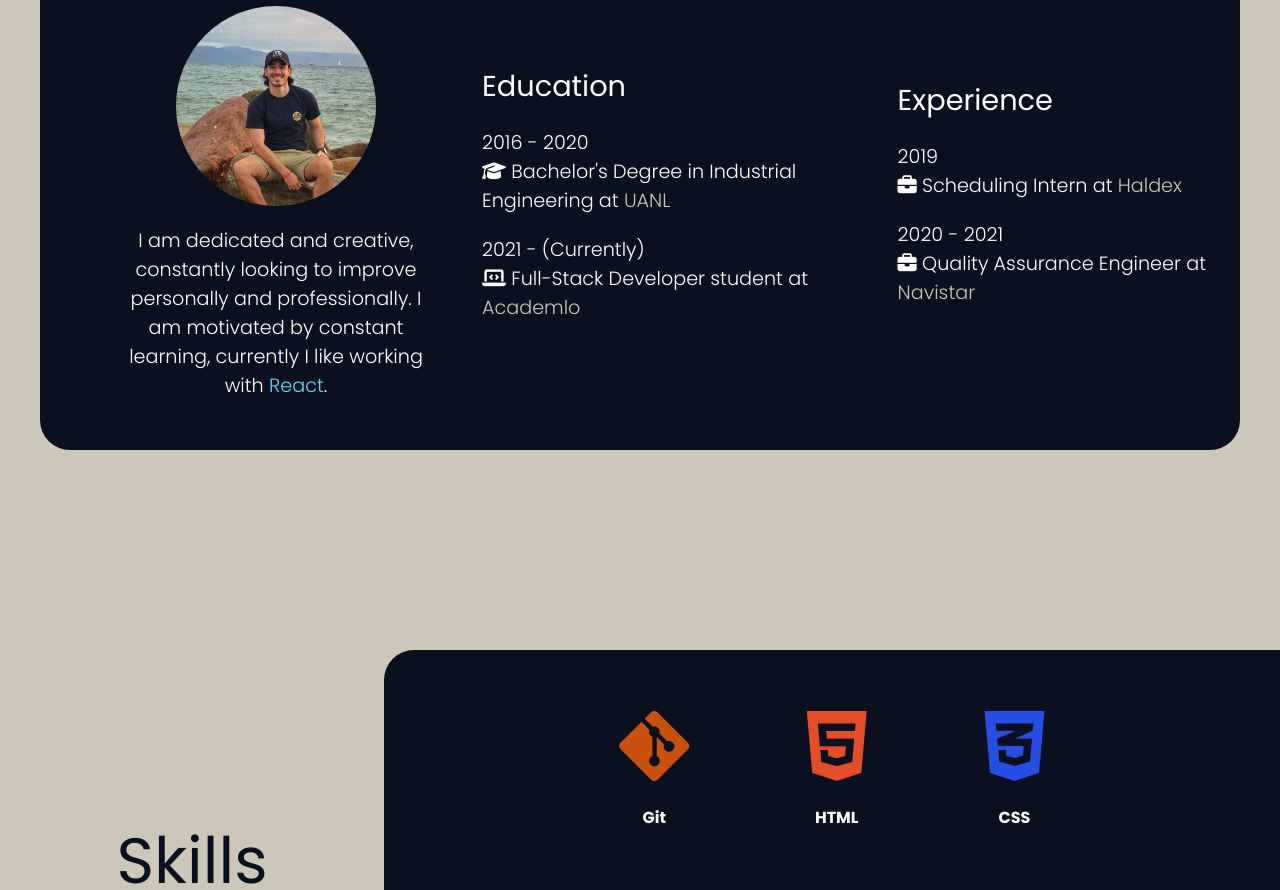
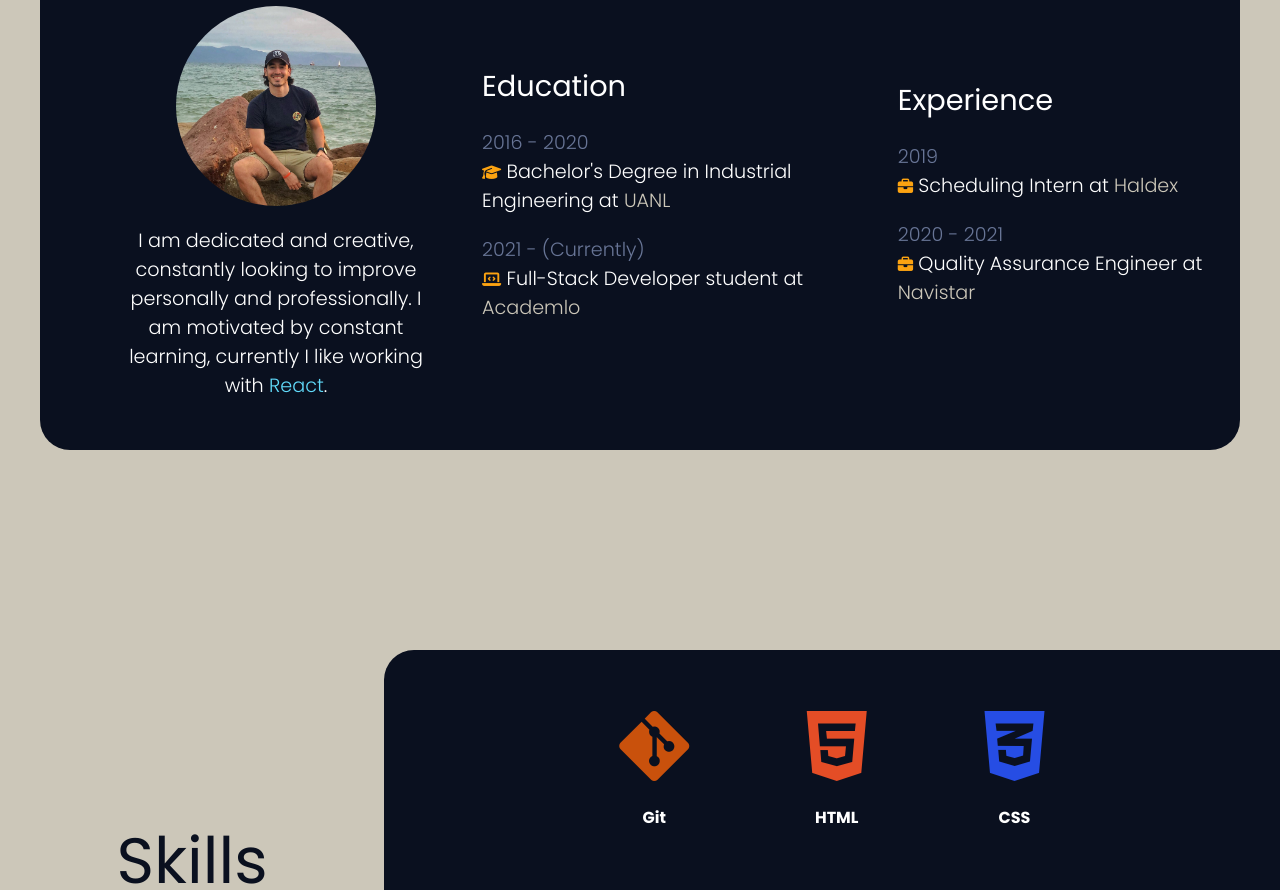
Before and after one commit to BrayanLeyvaG/personal-portfolio, a React (Create React App) app: page / in a window 1280 px wide. Shown: the part 1060-1950 px from the top of the page. Built offline with nearby package versions, Linux system fonts and the light colour scheme.

Commit message:
added about me colors

```diff
--- a/src/Components/AboutMe.js
+++ b/src/Components/AboutMe.js
@@ -19,13 +19,13 @@ export const AboutMe = () => {
                 <div className='me-2'>
                     <div className='am-ed'>
                         <p className='am-e'>Education</p>
-                        <div className='am-p'><p>2016 - 2020</p><p><i class="fas fa-graduation-cap"></i> Bachelor's Degree in Industrial Engineering at <a href='https://www.uanl.mx/'>UANL</a></p></div>
-                        <div className='am-p'><p>2021 - (Currently)</p><p><i class="fas fa-laptop-code"></i> Full-Stack Developer student at <a href='https://www.academlo.com/'>Academlo</a></p></div>
+                        <div className='am-p'><p className='am-year'>2016 - 2020</p><p><i class="fas fa-graduation-cap"></i> Bachelor's Degree in Industrial Engineering at <a href='https://www.uanl.mx/'>UANL</a></p></div>
+                        <div className='am-p'><p className='am-year'>2021 - (Currently)</p><p><i class="fas fa-laptop-code"></i> Full-Stack Developer student at <a href='https://www.academlo.com/'>Academlo</a></p></div>
                     </div>
                     <div className='am-ex'>
                         <p className='am-e'>Experience</p>
-                        <div className='am-p'><p>2019</p><p><i class="fas fa-briefcase"></i> Scheduling Intern at <a href='https://www.haldex.com/'>Haldex</a></p></div>
-                        <div className='am-p'><p>2020 - 2021</p><p><i class="fas fa-briefcase"></i> Quality Assurance Engineer at <a href='https://www.navistar.com/'>Navistar</a></p></div>
+                        <div className='am-p'><p className='am-year'>2019</p><p><i class="fas fa-briefcase"></i> Scheduling Intern at <a href='https://www.haldex.com/'>Haldex</a></p></div>
+                        <div className='am-p'><p className='am-year'>2020 - 2021</p><p><i class="fas fa-briefcase"></i> Quality Assurance Engineer at <a href='https://www.navistar.com/'>Navistar</a></p></div>
                     </div>
                 </div>
             </div>
--- a/src/index.css
+++ b/src/index.css
@@ -251,8 +251,17 @@ h1, h2, p{
     margin-bottom: 20px;
 }
 
+.am-p i{
+    color: #fca311;
+    font-size: .8em;
+}
+
 .am-p{
     margin-bottom: 20px;
+}
+
+.am-year{
+    color: #687596;
 }
 
 .skills{
```
